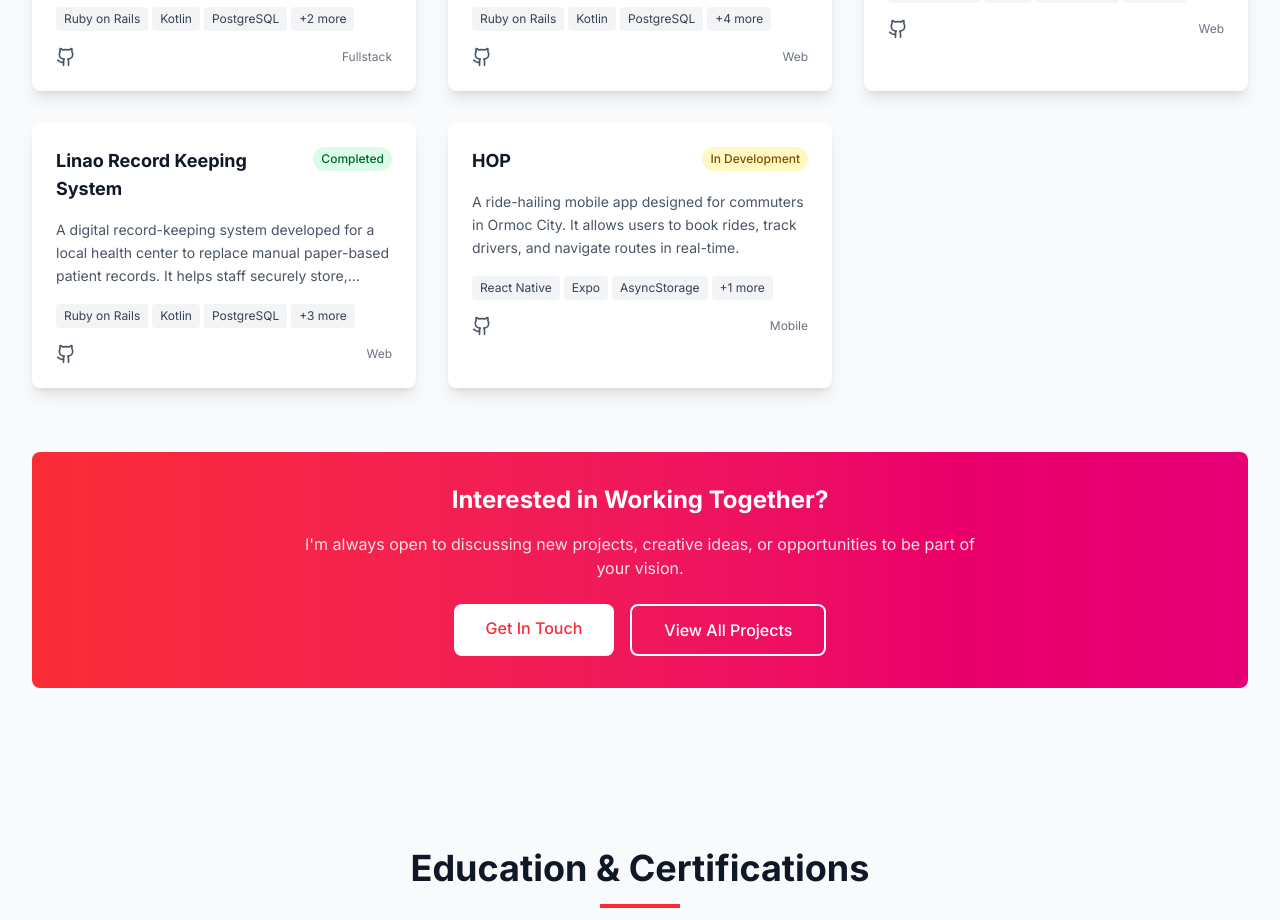
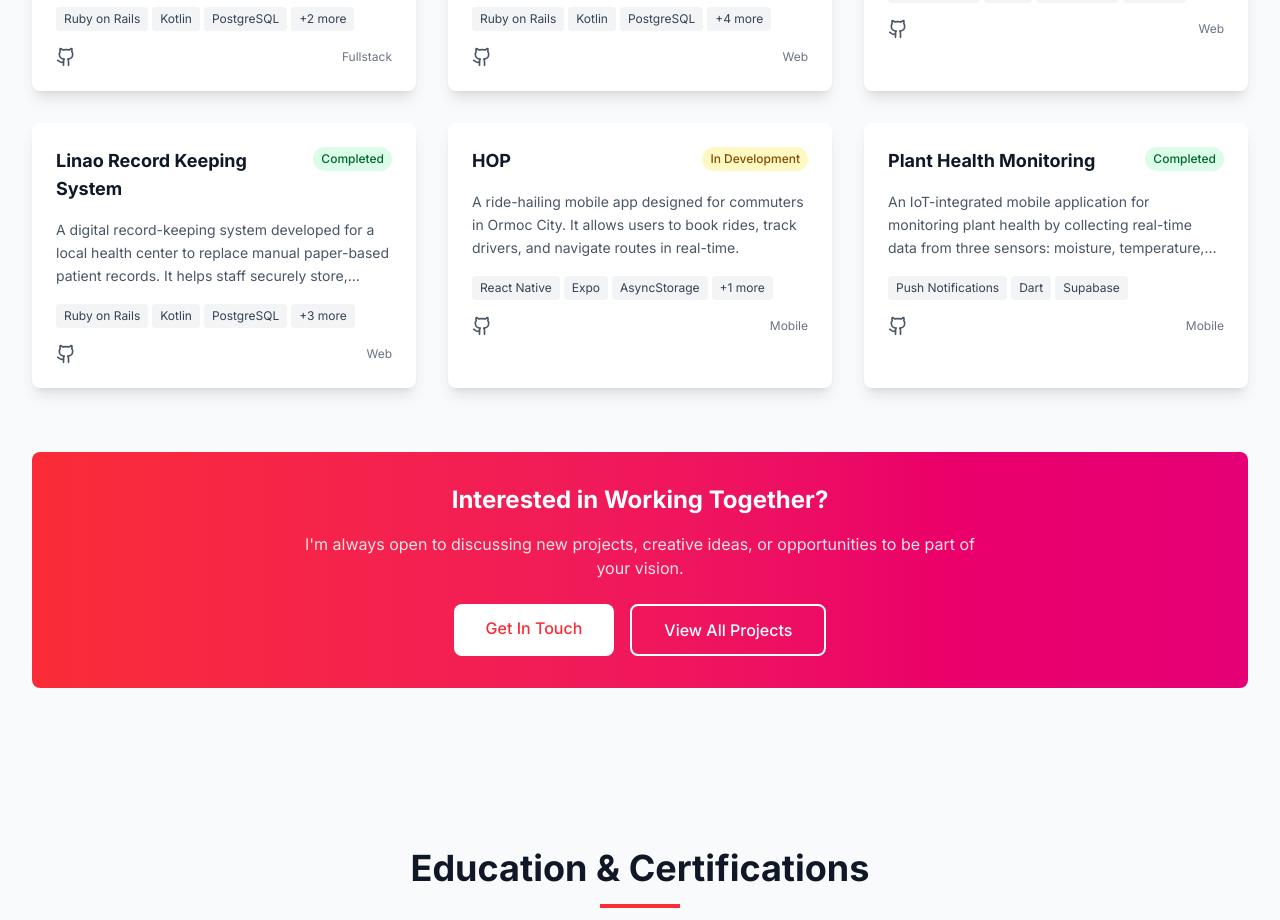
Before and after one commit to KiyoScript/portfolio, a Next.js app: page / in a window 1280 px wide. Shown: the part 3791-4711 px from the top of the page. Built offline with nearby package versions, Linux system fonts and the light colour scheme.

Commit message:
added new project

```diff
--- a/src/components/Projects.tsx
+++ b/src/components/Projects.tsx
@@ -66,6 +66,18 @@ export default function Projects() {
       featured: false,
       status: "In Development",
     },
+    {
+      id: 6,
+      title: "Plant Health Monitoring",
+      description:
+        "An IoT-integrated mobile application for monitoring plant health by collecting real-time data from three sensors: moisture, temperature, and light. Data is sent to Supabase and retrieved using Dart, providing users with a dashboard to monitor environmental conditions essential for optimal plant growth.",
+      technologies: ["Push Notifications", "Dart", "Supabase"],
+      category: "mobile",
+      github: "https://github.com/KiyoScript/PlantHealthMonitoring",
+      live: null,
+      featured: false,
+      status: "Completed",
+    }
   ]
 
   const categories = [
```
